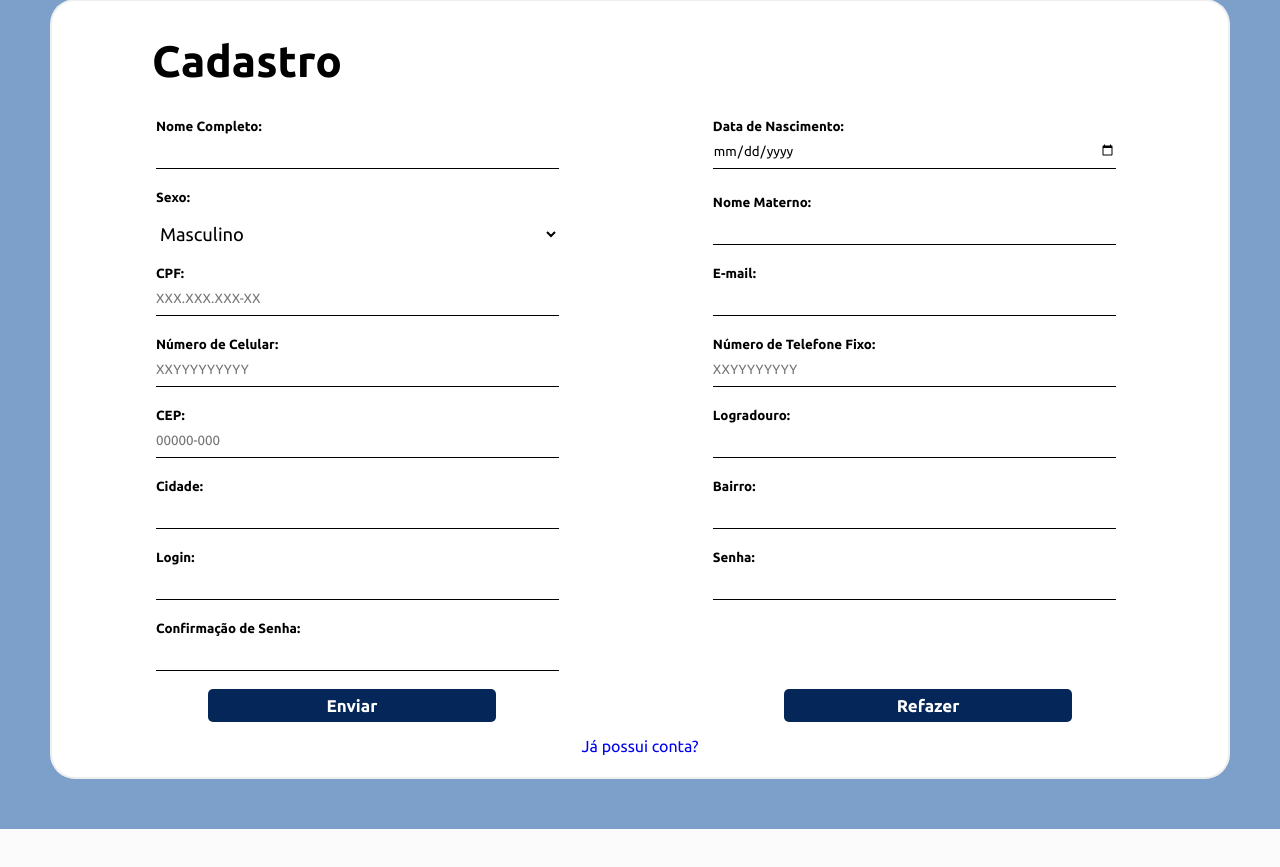
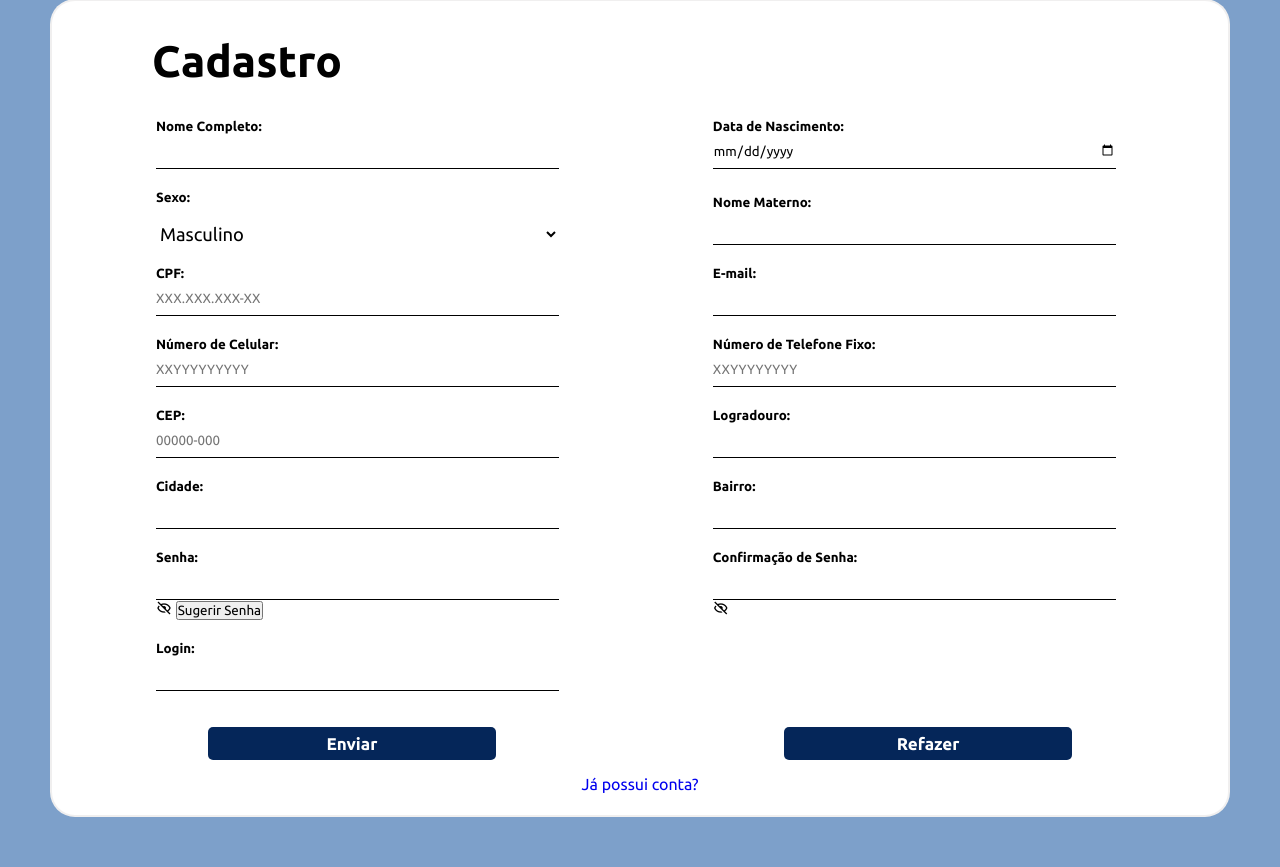
Before and after one commit to LucasSB-hub/Projeto-2024---Php, a PHP site: page /cadastro-novo/cadastro.php in a window 1280 px wide. Shown: the part 101-968 px from the top of the page. Before the commit the page ends 930 px from the top, so only its background shows below. Run offline with PHP 8.4, Linux system fonts and the light colour scheme; some web fonts are replaced.

Commit message:
Funciona API de senha e CEP (Pré-finalizado)

```diff
--- a/projeto unisuam/cadastro.php
+++ b/projeto unisuam/cadastro.php
@@ -11,10 +11,10 @@
         <script src="java/cadastro.js"></script>
         <link rel="stylesheet" href="cadastro.css">
         <style>
-            .error {
-                color: red;
-            }
-        </style>
+        .error {
+            color: red;
+        }
+    </style>
     </head>
     <body>
         <div id="background"> <!-- Caixa para definir a margem, a imagem de fundo e as cores. type="text/css" -->
@@ -80,17 +80,20 @@
                             <input type="text" name="bairro" id="bairro" required><br><br> <!-- Caixa para registrar o nome do bairro -->
                         </div>
                         <div class="caixa">
-                            <label for="login"> <b>Login:</b> </label><br>
-                                <input type="text" name="login" required><br><br>  <!-- Caixa para registrar o nome de usuário/login -->
+                            <label for="senha"> <b>Senha:</b> </label>
+                                <input type="password" name="senha" id="senha" required><br>
+                                <i class='bx bx-hide toggle-password' onclick="togglePasswordVisibility('senha', this)"></i>
+                                <button type="button" class="botaum" onclick="generatePassword()">Sugerir Senha</button>
                         </div>
                         <div class="caixa">
-                            <label for="senha"> <b>Senha:</b> </label><br>
-                                <input type="password" name="senha" required><br><br> <!-- Caixa para registrar a senha -->
-                        </div>
+                            <label for="confirma_senha"> <b>Confirmação de Senha:</b> </label><br>
+                                <input type="password" name="confirma_senha" id="confirma_senha" required><br>
+                                <i class='bx bx-hide toggle-password' onclick="togglePasswordVisibility('confirma_senha', this)"></i><br>
+                        </div><br><br>
                         <div class="caixa">
-                                <label for="confirma_senha"> <b>Confirmação de Senha:</b> </label><br>
-                            <input type="password" name="confirma_senha" required><br><br> <!-- Caixa confirmar a senha registrada -->
-                        </div>
+                            <label for="login"> <b>Login:</b> </label><br>
+                                <input type="text" name="login" id="login" required><br><br> <!-- Caixa para registrar o nome de usuário/login -->
+                        </div><br><br>
                         <div id="buttons">
                             <button type="submit">Enviar</button> <!-- Botão para finalizar (submit/Enviar) o cadastro -->
                             <button type="reset">Refazer</button> <!-- Botão para refazer (reset/Limpar Tela) o cadastro -->
@@ -103,7 +106,24 @@
             </div>
         </div>
         <script>
-
+        // Função para gerar senha
+        function generatePassword() {
+            fetch('http://localhost/cadastro-novo/apisenhas.php')
+                .then(response => {
+                    if (!response.ok) {
+                        throw new Error('Network response was not ok ' + response.statusText);
+                    }
+                    return response.json();
+                })
+                .then(data => {
+                    console.log(data); // Adicione este log para verificar a resposta
+                    document.getElementById('senha').value = data.password;
+                })
+                .catch(error => {
+                    console.error('Erro ao gerar a senha:', error);
+                    alert('Erro ao gerar a senha.');
+                });
+        }
         // Adiciona um ouvinte de evento para o campo de entrada de CEP, que dispara quando o campo perde o foco (evento 'blur').
             document.getElementById('cep').addEventListener('blur', function() {
                 // Obtém o valor do campo de entrada de CEP e remove todos os caracteres que não são dígitos.
@@ -138,6 +158,19 @@
                     alert('Formato de CEP inválido.');
                 }
             });
+            // Função para alternar a visibilidade da senha
+        function togglePasswordVisibility(fieldId, icon) {
+            var passwordField = document.getElementById(fieldId);
+            if (passwordField.type === "password") {
+                passwordField.type = "text";
+                icon.classList.remove('bx-hide');
+                icon.classList.add('bx-show');
+            } else {
+                passwordField.type = "password";
+                icon.classList.remove('bx-show');
+                icon.classList.add('bx-hide');
+            }
+        }
         </script>
     </body>
 </html>
```
